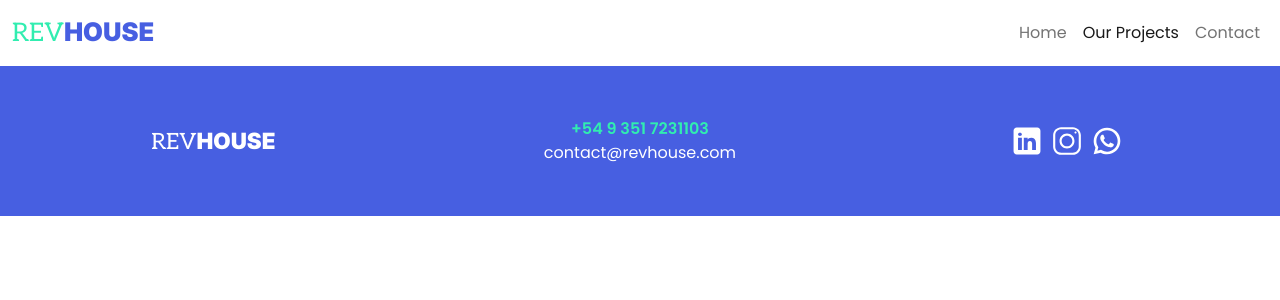
After one commit to MicaAbi/rev-house-landing-page, a PHP site: page /gallery.html in a window 1280 px wide. The commit adds this page. Shown: the top 300 px of the page. Run offline with PHP 8.4, Linux system fonts and the light colour scheme.

Commit message:
Gallery and contact section added

```diff
--- /dev/null
+++ b/gallery.html
@@ -0,0 +1,80 @@
+<!DOCTYPE html>
+<html lang="en">
+
+<head>
+    <meta charset="UTF-8">
+    <meta http-equiv="X-UA-Compatible" content="IE=edge">
+    <meta name="viewport" content="width=device-width, initial-scale=1.0">
+    <title>RevHouse - Our Projects</title>
+    <!-- Google Fonts -->
+    <link rel="preconnect" href="https://fonts.googleapis.com">
+    <link rel="preconnect" href="https://fonts.gstatic.com" crossorigin>
+    <link
+        href="https://fonts.googleapis.com/css2?family=Aleo&family=Inter:wght@900&family=Poppins:ital,wght@0,200;0,400;0,600;0,700;1,200;1,400;1,600;1,700&display=swap"
+        rel="stylesheet">
+    <!-- Bootstrap -->
+    <link href="https://cdn.jsdelivr.net/npm/bootstrap@5.2.1/dist/css/bootstrap.min.css" rel="stylesheet"
+        integrity="sha384-iYQeCzEYFbKjA/T2uDLTpkwGzCiq6soy8tYaI1GyVh/UjpbCx/TYkiZhlZB6+fzT" crossorigin="anonymous">
+    <!-- Custom CSS -->
+    <link rel="stylesheet" href="./style.css">
+</head>
+
+<body>
+
+    <!-- HEADER -->
+    <header>
+
+        <nav class="navbar navbar-expand-lg bg-white p-9">
+            <div class="container-fluid">
+                <a class="navbar-brand" href="#"><span id="rev-logo">REV</span><span id="house-logo">HOUSE</span></a>
+                <button class="navbar-toggler" type="button" data-bs-toggle="collapse"
+                    data-bs-target="#navbarSupportedContent" aria-controls="navbarSupportedContent"
+                    aria-expanded="false" aria-label="Toggle navigation">
+                    <span class="navbar-toggler-icon"></span>
+                </button>
+                <div class="collapse navbar-collapse" id="navbarSupportedContent">
+                    <ul class="navbar-nav ms-auto mb-2 mb-lg-0">
+                        <li class="nav-item">
+                            <a class="nav-link" aria-current="page" href="./index.html">Home</a>
+                        </li>
+                        <li class="nav-item">
+                            <a class="nav-link active" href="#">Our Projects</a>
+                        </li>
+                        <li class="nav-item">
+                            <a class="nav-link" href="./contact.html">Contact</a>
+                        </li>
+                    </ul>
+                </div>
+            </div>
+        </nav>
+
+    </header>
+
+    <!-- MAIN CONTENT -->
+    <main>
+
+    </main>
+
+    <!-- FOOTER -->
+    <footer class="container-fluid d-flex flex-wrap px-0">
+        <figure class="footer-element logo-footer m-0 d-flex align-items-center justify-content-center">
+            <a class="footer-brand" href="#"><span class="rev-logo">REV</span><span class="house-logo">HOUSE</span></a>
+        </figure>
+        <section class="footer-element contact d-flex flex-column align-items-center justify-content-center">
+            <p class="phone">+54 9 351 7231103</p>
+            <p class="email">contact@revhouse.com</p>
+        </section>
+        <section class="footer-element social-media d-flex align-items-center justify-content-center">
+            <a class="mx-1" href="https://www.linkedin.com/" target="_blank" rel="noopener noreferrer"><img src="./images/logo-linkedin.svg" alt="logo-linkedin"></a>
+            <a class="mx-1" href="https://www.instagram.com/" target="_blank" rel="noopener noreferrer"><img src="./images/logo-instagram.svg" alt="logo-linkedin"></a>
+            <a class="mx-1" href="https://web.whatsapp.com/" target="_blank" rel="noopener noreferrer"><img src="./images/logo-whatsapp.svg" alt="logo-linkedin"></a>
+        </section>
+    </footer>
+
+    <!-- Bootstrap JS -->
+    <script src="https://cdn.jsdelivr.net/npm/bootstrap@5.2.1/dist/js/bootstrap.bundle.min.js"
+        integrity="sha384-u1OknCvxWvY5kfmNBILK2hRnQC3Pr17a+RTT6rIHI7NnikvbZlHgTPOOmMi466C8"
+        crossorigin="anonymous"></script>
+</body>
+
+</html>
--- a/index.html
+++ b/index.html
@@ -38,10 +38,10 @@
                             <a class="nav-link active" aria-current="page" href="#">Home</a>
                         </li>
                         <li class="nav-item">
-                            <a class="nav-link" href="#">Galery</a>
+                            <a class="nav-link" href="./gallery.html">Our Projects</a>
                         </li>
                         <li class="nav-item">
-                            <a class="nav-link" href="#">Contact</a>
+                            <a class="nav-link" href="./contact.html">Contact</a>
                         </li>
                     </ul>
                 </div>
--- a/style.css
+++ b/style.css
@@ -1,5 +1,6 @@
 body {
     font-family: 'Poppins', sans-serif;
+    color: #3F3F3F;
 }
 
 /* ========== LOGO ========== */
@@ -16,7 +17,7 @@ body {
     font-size: 1.6rem;
 }
 
-/* ========== MAIN ========== */
+/* ========== MAIN - HOME ========== */
 
 /* ========== SECTION: HERO ========== */
 
@@ -175,6 +176,25 @@ footer p.email {
 }
 
 
+/* ========== MAIN - CONTACT ========== */
+
+/* ========== CONTACT FORM ========== */
+
+section.contact-form {
+    background-color: #F6F8FF;
+    padding: 30px;
+}
+
+section.contact-form form {
+    margin-bottom: 1.5rem;
+    border: #31EDB0 2px solid;
+    border-radius: 5px;
+    padding: 10px;
+    margin-top: 1rem;
+}
+
+
+
 /* ********** MEDIA QUERIES PANTALLA MD ********** */
 
 @media (min-width:650px) {
```
Also changed, not shown: contact.html (added, +179 -0 lines).
